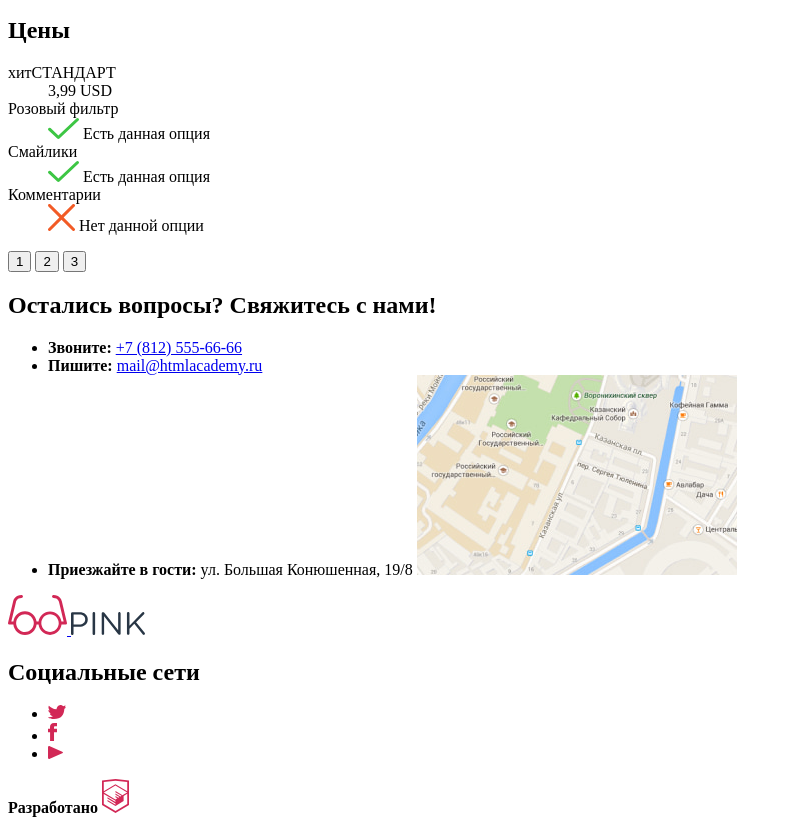
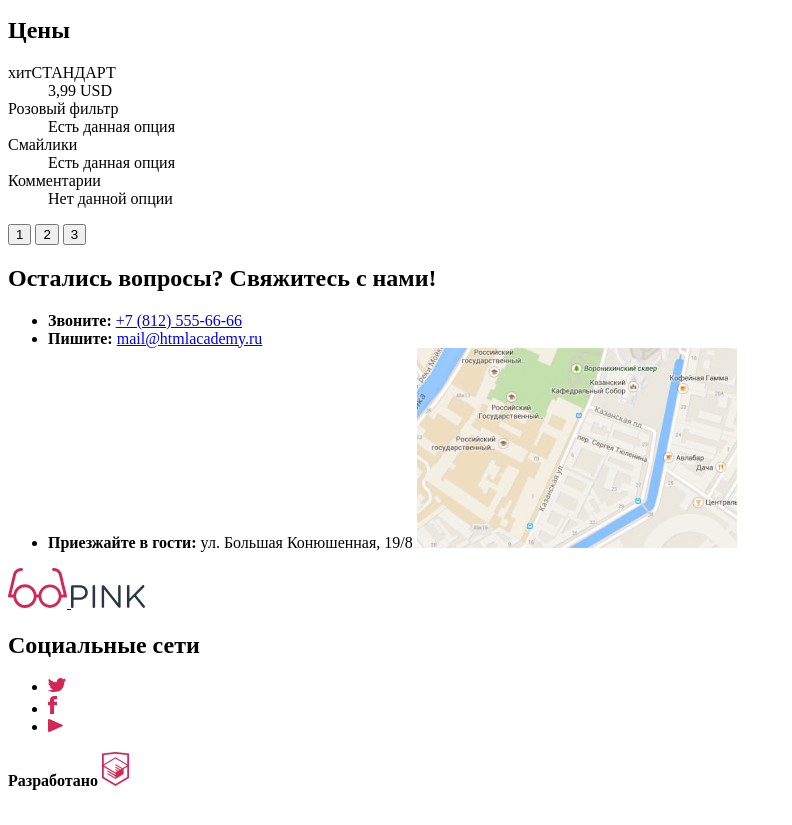
Before and after one commit to AlexEgorova/1900265-pink-24, a website: page source/index.html in a window 1280 px wide. Shown: the part 1304-2129 px from the top of the page, without its empty margins (0-792 px from the left). After the commit the page ends 2102 px from the top, so only its background shows below. Drawn offline with Linux system fonts and the light colour scheme.

Commit message:
Разметка главной страницы

```diff
--- a/source/index.html
+++ b/source/index.html
@@ -110,26 +110,11 @@
             <dt class="rate__name"><span>хит</span>СТАНДАРТ</dt>
             <dd class="rate__price">3,99 USD</dd>
             <dt class="rate__option">Розовый фильтр</dt>
-            <dd class="rate__noun">
-              <svg width="31" height="21" veiwBox="0 0 31 21" role="img" aria-label="Есть данная опция." xmlns="http://www.w3.org/2000/svg">
-                <path d="M30.56.43a1.54 1.54 0 0 0-1.1-.43 1.6 1.6 0 0 0-1.08.43l-18 17.07-7.8-7.39a1.58 1.58 0 0 0-2.13.04c-.28.26-.44.62-.45 1 0 .37.14.74.41 1.01l8.88 8.41a1.53 1.53 0 0 0 1.08.43c.41 0 .8-.15 1.09-.43l19.1-18.09c.28-.27.44-.64.44-1.02 0-.39-.16-.76-.44-1.03Z" fill="#3DC644"/>
-              </svg>
-              <span class="visually-hidden">Есть данная опция</span>
-            </dd>
+            <dd class="rate__noun">Есть данная опция</dd>
             <dt class="rate__option">Смайлики</dt>
-            <dd class="rate__noun">
-              <svg width="31" height="21" veiwBox="0 0 31 21" role="img" aria-label="Есть данная опция." xmlns="http://www.w3.org/2000/svg">
-                <path d="M30.56.43a1.54 1.54 0 0 0-1.1-.43 1.6 1.6 0 0 0-1.08.43l-18 17.07-7.8-7.39a1.58 1.58 0 0 0-2.13.04c-.28.26-.44.62-.45 1 0 .37.14.74.41 1.01l8.88 8.41a1.53 1.53 0 0 0 1.08.43c.41 0 .8-.15 1.09-.43l19.1-18.09c.28-.27.44-.64.44-1.02 0-.39-.16-.76-.44-1.03Z" fill="#3DC644"/>
-              </svg>
-              <span class="visually-hidden">Есть данная опция</span>
-            </dd>
+            <dd class="rate__noun">Есть данная опция</dd>
             <dt class="rate__option">Комментарии</dt>
-            <dd class="rate__noun">
-              <svg width="27" height="27" veiwBox="0 0 27 27" role="img" aria-label="Нет данной опции." xmlns="http://www.w3.org/2000/svg">
-                <path d="M15.64 13.5 26.55 2.6A1.5 1.5 0 0 0 25.48 0c-.4 0-.78.16-1.07.44l-10.9 10.92L2.59.45A1.5 1.5 0 0 0 0 1.52c0 .4.16.78.44 1.07L11.37 13.5.45 24.4a1.5 1.5 0 0 0 0 2.15 1.51 1.51 0 0 0 2.14 0L13.5 15.65l10.9 10.9a1.52 1.52 0 0 0 1.91.2 1.51 1.51 0 0 0 .23-2.33L15.65 13.5Z" fill="#F25B26"/>
-              </svg>
-              <span class="visually-hidden">Нет данной опции</span>
-            </dd>
+            <dd class="rate__noun">Нет данной опции</dd>
           </dl>
           <p class="rate__toggles slider__toggles">
             <button class="slider__toggles" type="button">1</button>
```
